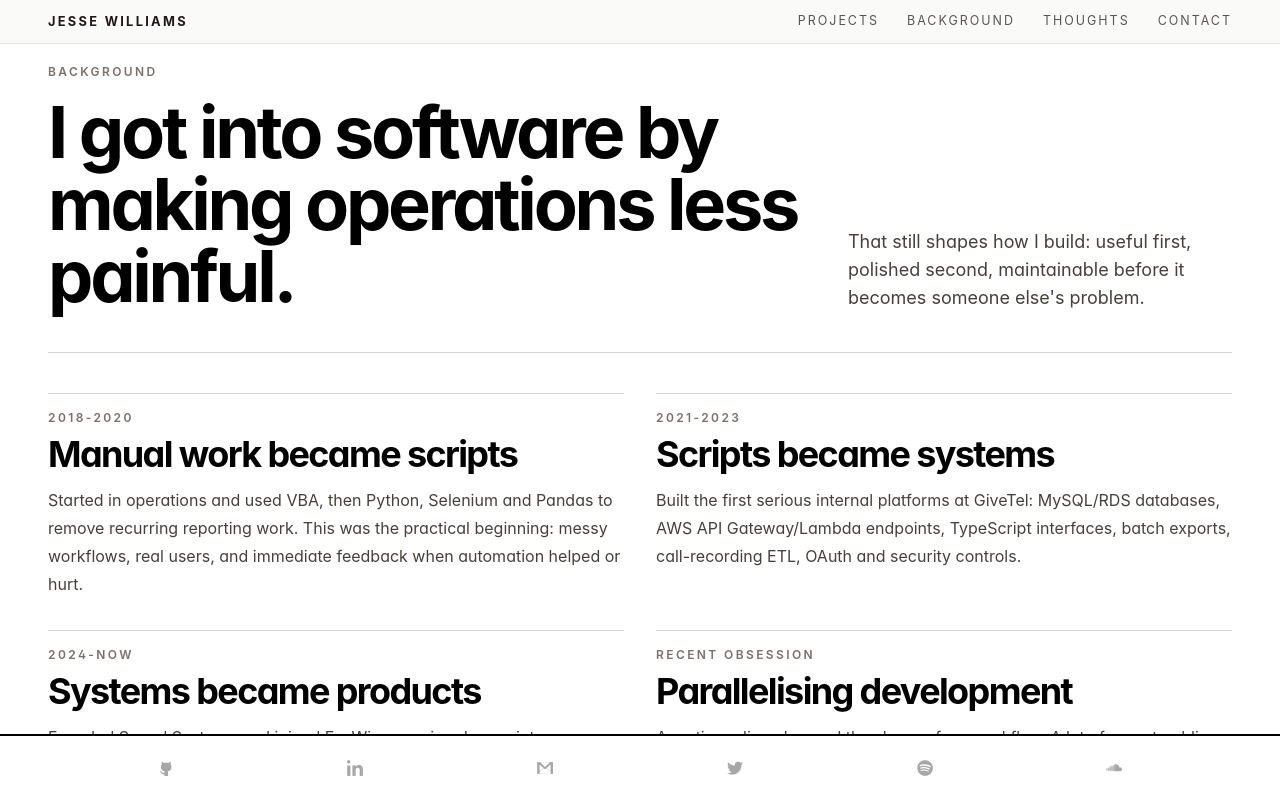
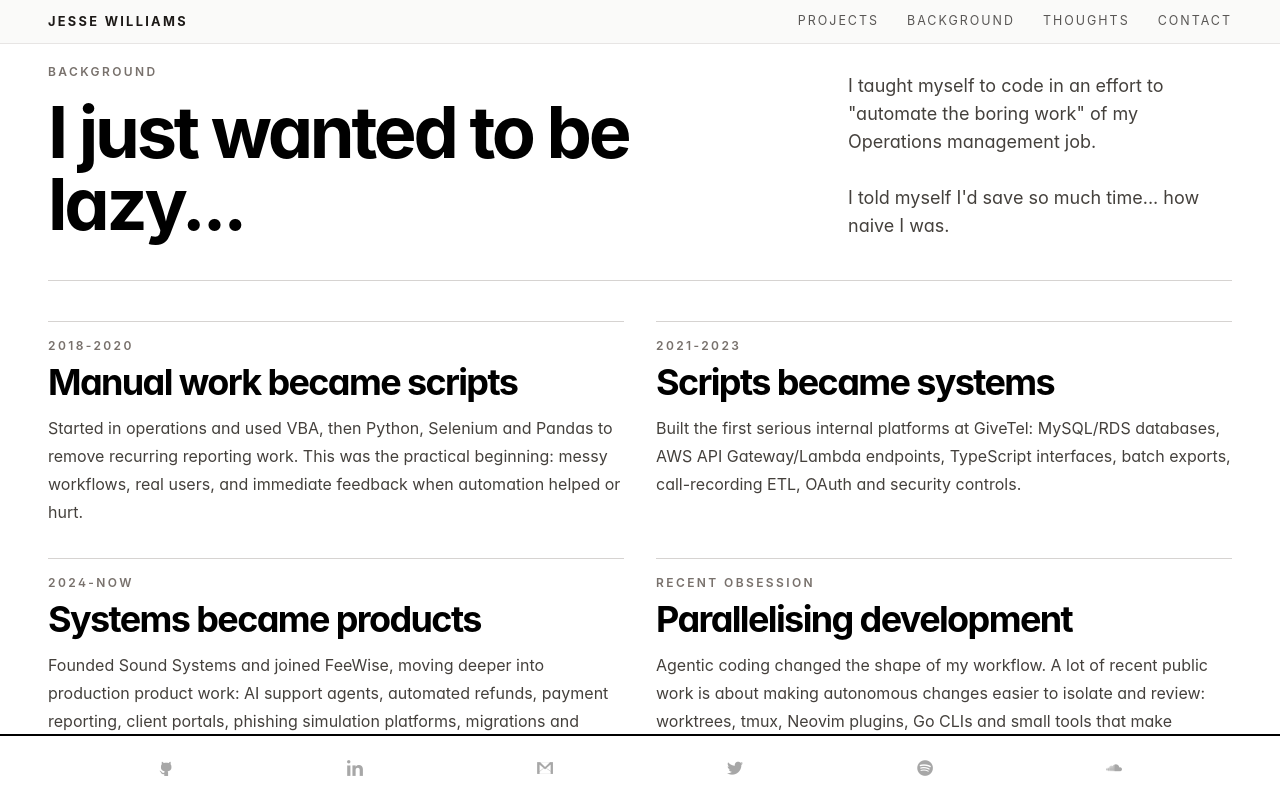
Before and after one commit to jesses-code-adventures/portfolio, a SvelteKit app: page /background in a window 1280 px wide. Built offline with nearby package versions, Linux system fonts and the light colour scheme.

Commit message:
update contact

```diff
--- a/src/routes/background/+page.svelte
+++ b/src/routes/background/+page.svelte
@@ -43,12 +43,13 @@
 		<div>
 			<p class="section-label">Background</p>
 			<h1 class="mt-4 max-w-5xl text-4xl leading-[0.98] sm:text-6xl xl:text-7xl">
-				I got into software by making operations less painful.
+				I just wanted to be lazy...
 			</h1>
 		</div>
-		<p class="self-end text-base leading-8 text-stone-700 dark:text-stone-200 lg:text-lg">
-			That still shapes how I build: useful first, polished second, maintainable before it becomes
-			someone else's problem.
+		<p class="self-end text-base leading-8 text-stone-700 dark:text-stone-200 lg:text-lg whitespace-pre-line">
+			I taught myself to code in an effort to "automate the boring work" of my Operations management job.
+
+			I told myself I'd save so much time... how naive I was.
 		</p>
 	</section>
 
@@ -65,15 +66,4 @@
 			{/each}
 		</div>
 	</section>
-
-	<section
-		class="grid gap-6 border-t border-stone-300 pt-10 dark:border-stone-700 md:grid-cols-[12rem_1fr] xl:grid-cols-[14rem_1fr]"
-	>
-		<h2 class="section-label">Operating principles</h2>
-		<ul class="grid gap-x-8 text-lg leading-8 dark:divide-stone-700 md:grid-cols-2 xl:grid-cols-3">
-			{#each principles as principle}
-				<li class="border-t border-stone-300 py-3 dark:border-stone-700">{principle}</li>
-			{/each}
-		</ul>
-	</section>
 </main>
--- a/src/routes/contact/+page.svelte
+++ b/src/routes/contact/+page.svelte
@@ -56,9 +56,9 @@
 				<p class="section-label">Direct</p>
 				<a
 					class="mt-3 block text-2xl transition-colors hover:text-amber-700 dark:hover:text-amber-300"
-					href="mailto:jesse@jessewilliams.dev"
+					href="mailto:jesse.g.williams7@gmail.com"
 				>
-					jesse@jessewilliams.dev
+					jesse.g.williams7@gmail.com
 				</a>
 			</div>
 			<div class="border-t border-stone-300 pt-4 dark:border-stone-700">
```
Also changed, not shown: 1 other file (tests, documents, lock files or other folders).
